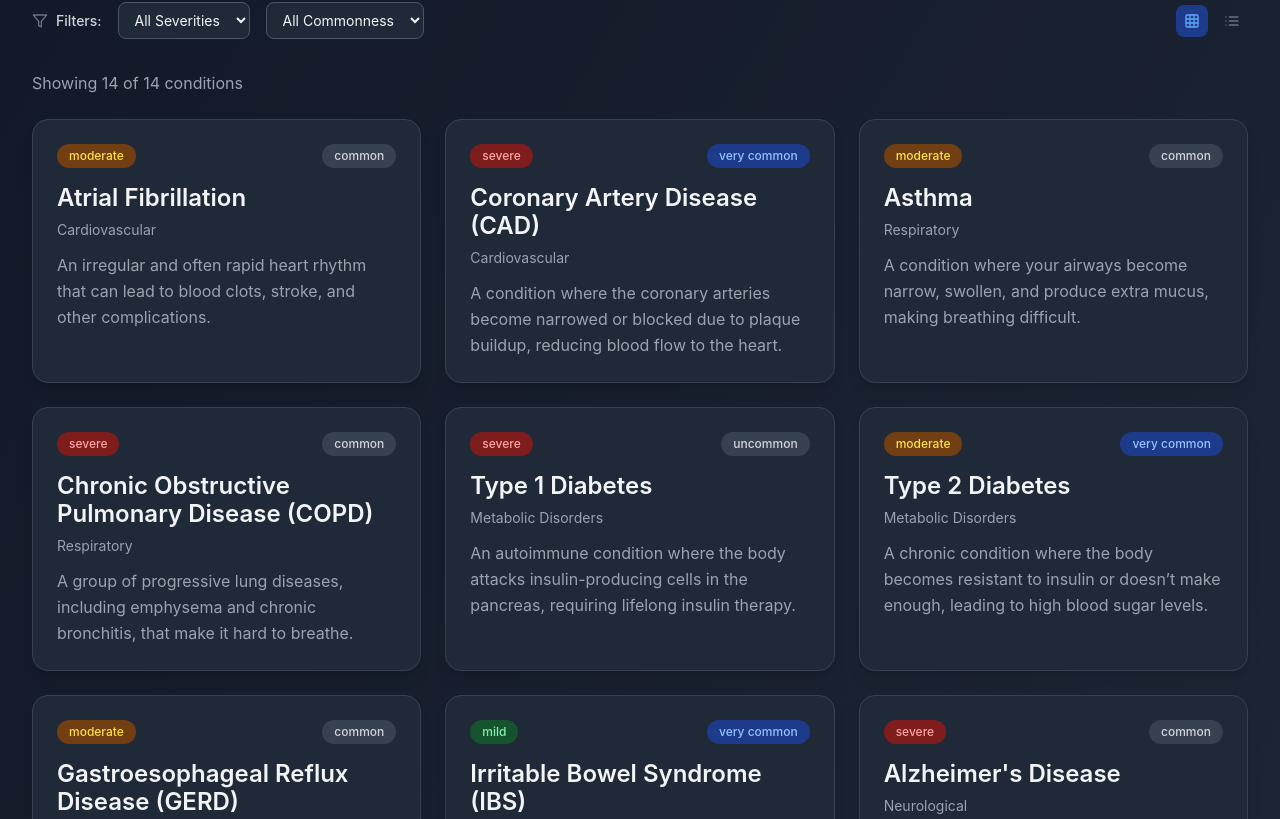
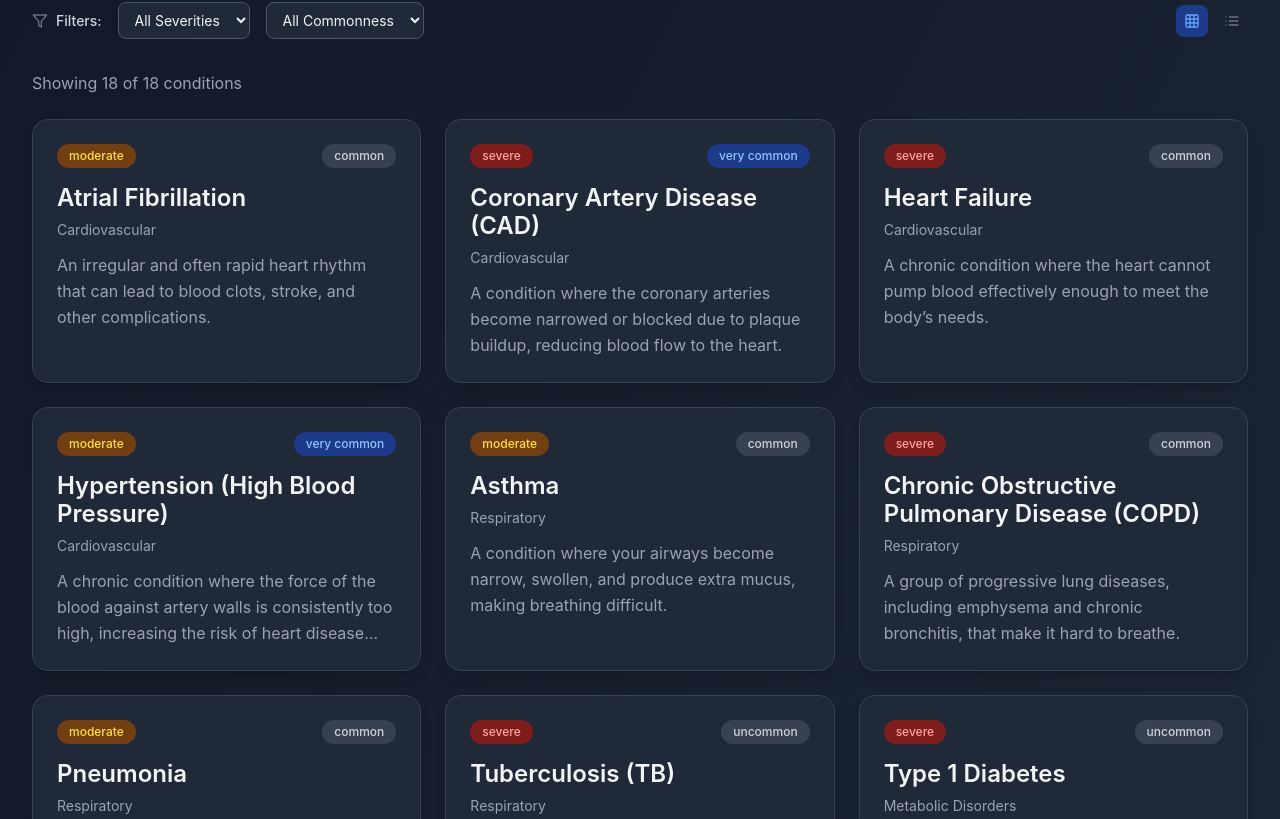
Before and after one commit to milappatel1/HealthGuide, a React (Vite) app: page /diseases in a window 1280 px wide. Shown: the part 341-1160 px from the top of the page. Built offline with nearby package versions, Linux system fonts and the light colour scheme.

Commit message:
Update diseases.ts

```diff
--- a/src/data/diseases.ts
+++ b/src/data/diseases.ts
@@ -133,6 +133,113 @@ export const diseases: Disease[] = [
   commonness: 'very-common'
 },
 
+  {
+  id: 'heart-failure',
+  name: 'Heart Failure',
+  category: 'Cardiovascular',
+  bodySystem: 'cardiovascular',
+  summary: 'A chronic condition where the heart cannot pump blood effectively enough to meet the body’s needs.',
+  symptoms: [
+    'Shortness of breath (especially lying down)',
+    'Swelling in legs, ankles, or abdomen',
+    'Fatigue and weakness',
+    'Rapid or irregular heartbeat',
+    'Persistent cough or wheezing',
+    'Sudden weight gain from fluid buildup'
+  ],
+  causes: [
+    'Coronary artery disease',
+    'High blood pressure',
+    'Heart attack damage',
+    'Valve disease',
+    'Cardiomyopathy',
+    'Diabetes',
+    'Obesity'
+  ],
+  diagnosis: [
+    'Physical exam and history',
+    'Echocardiogram',
+    'Electrocardiogram (ECG)',
+    'Chest X-ray',
+    'Blood tests (BNP/NT-proBNP)',
+    'Cardiac MRI or CT'
+  ],
+  treatment: [
+    'Medications (ACE inhibitors, beta-blockers, diuretics)',
+    'Lifestyle modifications',
+    'Implantable devices (pacemaker, defibrillator)',
+    'Surgery (valve repair, bypass)',
+    'Heart transplant (severe cases)'
+  ],
+  prevention: [
+    'Manage blood pressure and cholesterol',
+    'Exercise regularly',
+    'Eat a heart-healthy diet',
+    'Quit smoking',
+    'Control diabetes',
+    'Limit alcohol'
+  ],
+  simpleExplanation: {
+    whatIs: 'Heart failure means the heart is weak and can’t pump blood well enough, like a pump that’s losing power.',
+    howYouGet: 'It usually happens after years of heart damage from things like high blood pressure, heart attacks, or clogged arteries.',
+    howToFeel: 'You may feel short of breath, swollen in your legs, and tired all the time.',
+    howToGetBetter: 'Medicines, lifestyle changes, and sometimes devices or surgery can help your heart work better.'
+  },
+  severity: 'severe',
+  commonness: 'common'
+},
+
+{
+  id: 'hypertension',
+  name: 'Hypertension (High Blood Pressure)',
+  category: 'Cardiovascular',
+  bodySystem: 'cardiovascular',
+  summary: 'A chronic condition where the force of the blood against artery walls is consistently too high, increasing the risk of heart disease and stroke.',
+  symptoms: [
+    'Often none (silent condition)',
+    'Headaches (sometimes)',
+    'Dizziness',
+    'Blurred vision',
+    'Nosebleeds (rare, in severe cases)'
+  ],
+  causes: [
+    'Genetics and family history',
+    'Obesity',
+    'High salt diet',
+    'Lack of physical activity',
+    'Stress',
+    'Excessive alcohol use',
+    'Chronic kidney disease'
+  ],
+  diagnosis: [
+    'Blood pressure measurement',
+    'Ambulatory blood pressure monitoring',
+    'Blood and urine tests',
+    'Electrocardiogram (ECG)',
+    'Echocardiogram (if complications suspected)'
+  ],
+  treatment: [
+    'Lifestyle changes (diet, exercise, stress management)',
+    'Medications (diuretics, ACE inhibitors, beta-blockers, calcium channel blockers)',
+    'Regular monitoring'
+  ],
+  prevention: [
+    'Maintain healthy weight',
+    'Eat low-salt, balanced diet',
+    'Exercise regularly',
+    'Limit alcohol and avoid smoking',
+    'Manage stress'
+  ],
+  simpleExplanation: {
+    whatIs: 'High blood pressure means your blood pushes too hard on your blood vessels, like too much water pressure in a hose.',
+    howYouGet: 'It comes from eating too much salt, being overweight, stress, or family history. It often sneaks up without symptoms.',
+    howToFeel: 'Usually you won’t feel it, but sometimes you may get headaches or dizziness.',
+    howToGetBetter: 'Healthy lifestyle and medicines help keep blood pressure normal and protect your heart, kidneys, and brain.'
+  },
+  severity: 'moderate',
+  commonness: 'very-common'
+},
+
   // =============================================================================
   // RESPIRATORY DISEASES
   // =============================================================================
@@ -247,6 +354,102 @@ export const diseases: Disease[] = [
   },
   severity: 'severe',
   commonness: 'common'
+},
+
+  {
+  id: 'pneumonia',
+  name: 'Pneumonia',
+  category: 'Respiratory',
+  bodySystem: 'respiratory',
+  summary: 'An infection that inflames the air sacs in one or both lungs, which may fill with fluid or pus.',
+  symptoms: [
+    'Cough with phlegm or pus',
+    'Fever and chills',
+    'Shortness of breath',
+    'Chest pain when breathing or coughing',
+    'Fatigue',
+    'Nausea, vomiting, or diarrhea'
+  ],
+  causes: [
+    'Bacterial infection (Streptococcus pneumoniae most common)',
+    'Viral infections (influenza, RSV, COVID-19)',
+    'Fungal infections (rare, in immunocompromised)',
+    'Aspiration of food or liquids'
+  ],
+  diagnosis: [
+    'Medical history and physical exam',
+    'Chest X-ray',
+    'Blood tests',
+    'Sputum culture',
+    'Pulse oximetry',
+    'CT scan (if needed)'
+  ],
+  treatment: [
+    'Antibiotics (for bacterial)',
+    'Antiviral or antifungal drugs (if indicated)',
+    'Fever reducers and pain relievers',
+    'Rest and fluids',
+    'Hospitalization with oxygen (severe cases)'
+  ],
+  prevention: [
+    'Vaccination (pneumococcal, flu, COVID-19)',
+    'Good hygiene',
+    'Avoid smoking',
+    'Strengthen immune system with healthy lifestyle'
+  ],
+  simpleExplanation: {
+    whatIs: 'Pneumonia is a lung infection that fills your air sacs with fluid, making it hard to breathe.',
+    howYouGet: 'It comes from bacteria, viruses, or fungi getting into your lungs, especially if your immune system is weak.',
+    howToFeel: 'You’ll cough, have fever, chest pain, and feel very tired. Breathing will be harder.',
+    howToGetBetter: 'Doctors use antibiotics or other medicines, plus rest and fluids. Sometimes you need hospital care with oxygen.'
+  },
+  severity: 'moderate',
+  commonness: 'common'
+},
+
+{
+  id: 'tuberculosis',
+  name: 'Tuberculosis (TB)',
+  category: 'Respiratory',
+  bodySystem: 'respiratory',
+  summary: 'A serious infectious disease caused by Mycobacterium tuberculosis bacteria, primarily affecting the lungs but can spread to other organs.',
+  symptoms: [
+    'Persistent cough (3+ weeks)',
+    'Coughing up blood or sputum',
+    'Chest pain',
+    'Unintentional weight loss',
+    'Night sweats',
+    'Fever and chills',
+    'Fatigue'
+  ],
+  causes: [
+    'Infection with Mycobacterium tuberculosis',
+    'Spread through airborne droplets when an infected person coughs or sneezes'
+  ],
+  diagnosis: [
+    'Tuberculin skin test (Mantoux test)',
+    'Blood tests (IGRA)',
+    'Chest X-ray',
+    'Sputum smear and culture'
+  ],
+  treatment: [
+    'Combination antibiotic therapy (isoniazid, rifampin, ethambutol, pyrazinamide)',
+    '6–9 months treatment duration',
+    'Directly observed therapy (DOT) for adherence'
+  ],
+  prevention: [
+    'BCG vaccination (in high-risk areas)',
+    'Good ventilation in crowded spaces',
+    'Early detection and treatment of active cases'
+  ],
+  simpleExplanation: {
+    whatIs: 'TB is a lung infection that spreads through the air when someone sick coughs or sneezes.',
+    howYouGet: 'You can catch it if you spend time with someone who has active TB and you breathe in the bacteria.',
+    howToFeel: 'You’ll cough a lot, maybe cough up blood, lose weight, sweat at night, and feel weak.',
+    howToGetBetter: 'Doctors use a mix of antibiotics for many months to kill the bacteria and stop it from spreading.'
+  },
+  severity: 'severe',
+  commonness: 'uncommon'
 },
 
 
```
